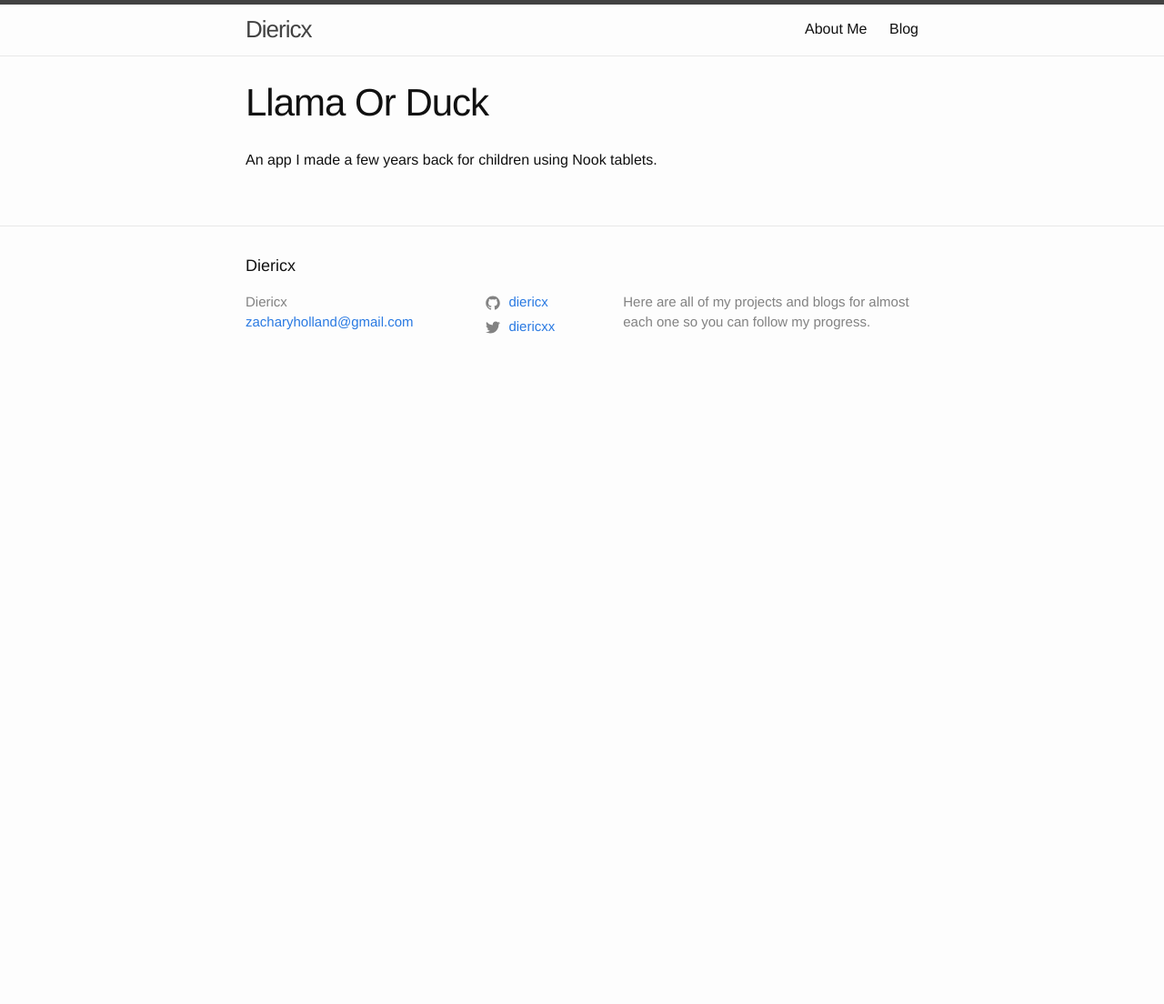
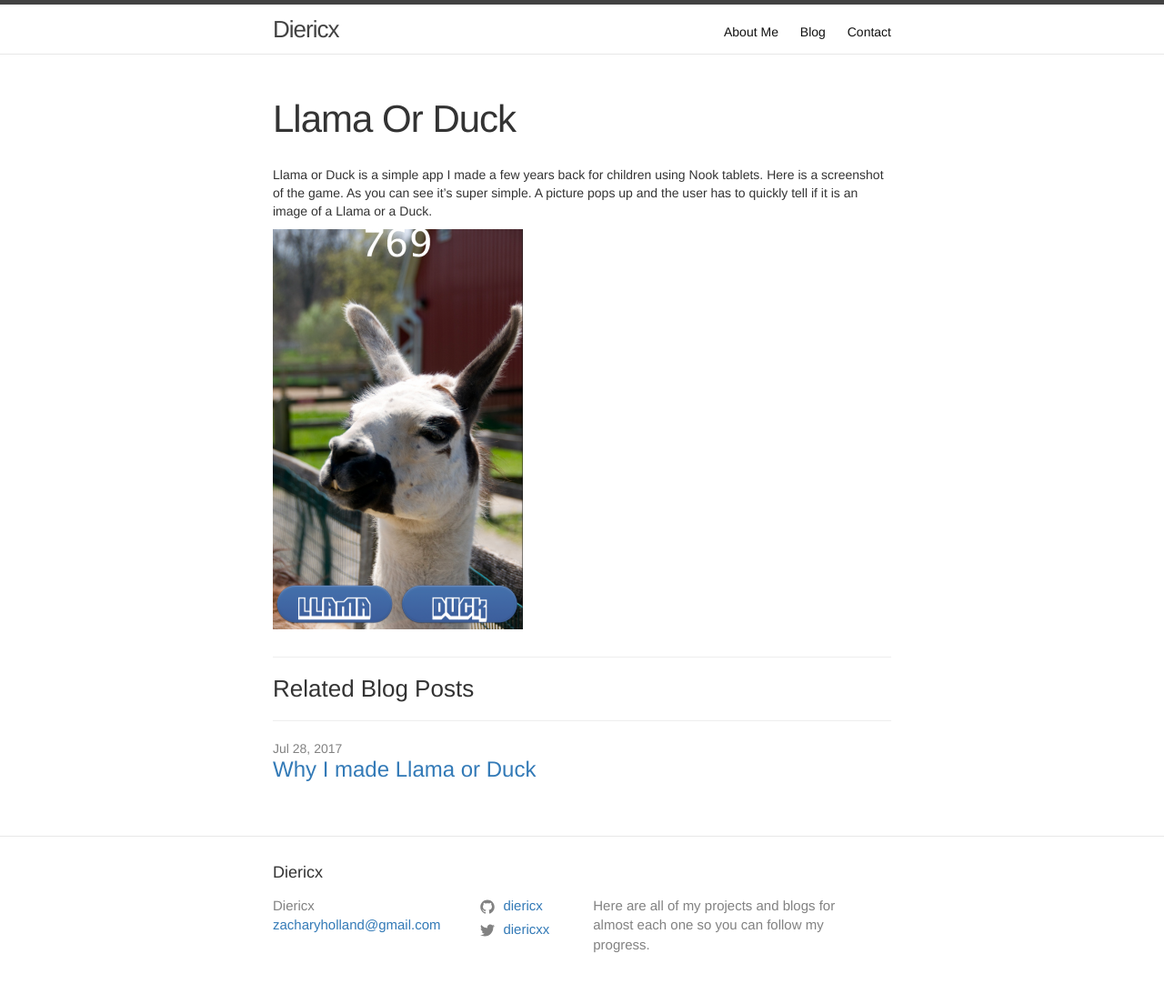
Before and after one commit to diericx/diericx.github.io, a Jekyll site: the page built from llamaorduck.md, in a window 1280 px wide. Shown: the whole page at 91% size. Built offline with Jekyll 4.4.1, drawn with Linux system fonts in a browser that asks for light colours; nearby versions of some CDN libraries; before the commit the page ends 900 px from its top, so only the background shows below that.

Commit message:
Added a few more posts

```diff
--- a/_includes/head.html
+++ b/_includes/head.html
@@ -9,6 +9,15 @@
   <link rel="stylesheet" href="{{ "/assets/main.css" | relative_url }}">
   <link rel="canonical" href="{{ page.url | replace:'index.html','' | absolute_url }}">
   <link rel="alternate" type="application/rss+xml" title="{{ site.title | escape }}" href="{{ "/feed.xml" | relative_url }}">
+
+  <!-- Latest compiled and minified CSS -->
+  <link rel="stylesheet" href="https://maxcdn.bootstrapcdn.com/bootstrap/3.3.7/css/bootstrap.min.css">
+
+  <!-- jQuery library -->
+  <script src="https://ajax.googleapis.com/ajax/libs/jquery/3.2.1/jquery.min.js"></script>
+
+  <!-- Latest compiled JavaScript -->
+  <script src="https://maxcdn.bootstrapcdn.com/bootstrap/3.3.7/js/bootstrap.min.js"></script>
 
   {% if jekyll.environment == 'production' and site.google_analytics %}
   {% include google-analytics.html %}
--- a/_layouts/page.html
+++ b/_layouts/page.html
@@ -11,6 +11,9 @@ layout: default
     {{ content }}
 
     <ul class="post-list">
+      <hr/>
+      <h3>Related Blog Posts</h3>
+      <hr/>
       {% for post in site.posts %}
           {% if post.project == page.project %}
               <li>
@@ -27,3 +30,13 @@ layout: default
   </div>
 
 </article>
+
+<style>
+h2 {
+  margin-top: 0px !important;
+}
+
+.post-list {
+  margin-top: 30px;
+}
+</style>
--- a/_sass/minima/_layout.scss
+++ b/_sass/minima/_layout.scss
@@ -26,7 +26,6 @@
 
 .site-nav {
   float: right;
-  line-height: $base-line-height * $base-font-size * 2.25;
 
   .nav-trigger {
       display: none;
--- a/llamaorduck.md
+++ b/llamaorduck.md
@@ -4,7 +4,10 @@ title: Llama Or Duck
 permalink: /llamaorduck/
 project: llamaorduck
 platform: Android
-summary: An app I made a few years back for children using Nook tablets.
+summary: Llama or Duck is a simple app I made a few years back for children using Nook tablets.
 ---
 
 {{page.summary}}
+Here is a screenshot of the game. As you can see it's super simple. A picture pops up and the user has to quickly tell if it is an image of a Llama or a Duck.
+
+![My helpful screenshot]({{ site.url }}/assets/llamaorduck.png)
```
Also changed, not shown: _layouts/post.html (+17 -0 lines), _posts/2017-07-26-why-i-made-kop.markdown (added, +11 -0 lines), _posts/2017-07-28-why-I-made-lod.markdown (added, +10 -0 lines), contact.md (added, +25 -0 lines), kittenorpuppy.md (+2 -2 lines), thankyou.md (added, +8 -0 lines), _posts/2017-07-27-Lesson-Learned.markdown (renamed from _posts/2017-07-27-Resetting-Emoji.markdown), assets/kittenorpuppy.png (added), assets/llamaorduck.png (added).
